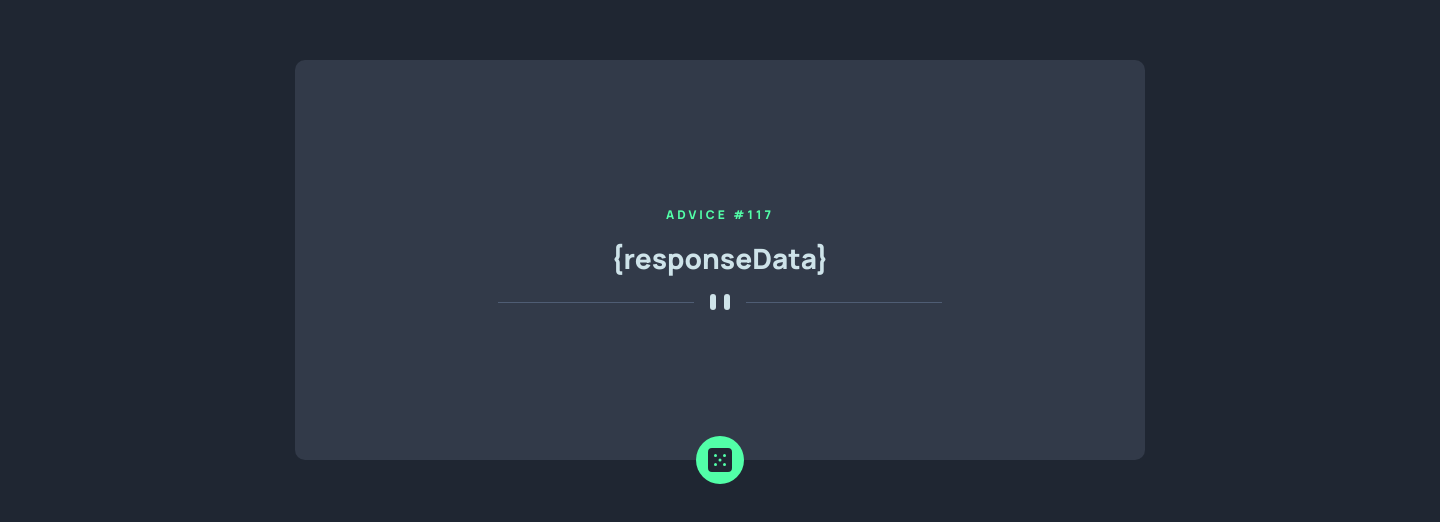
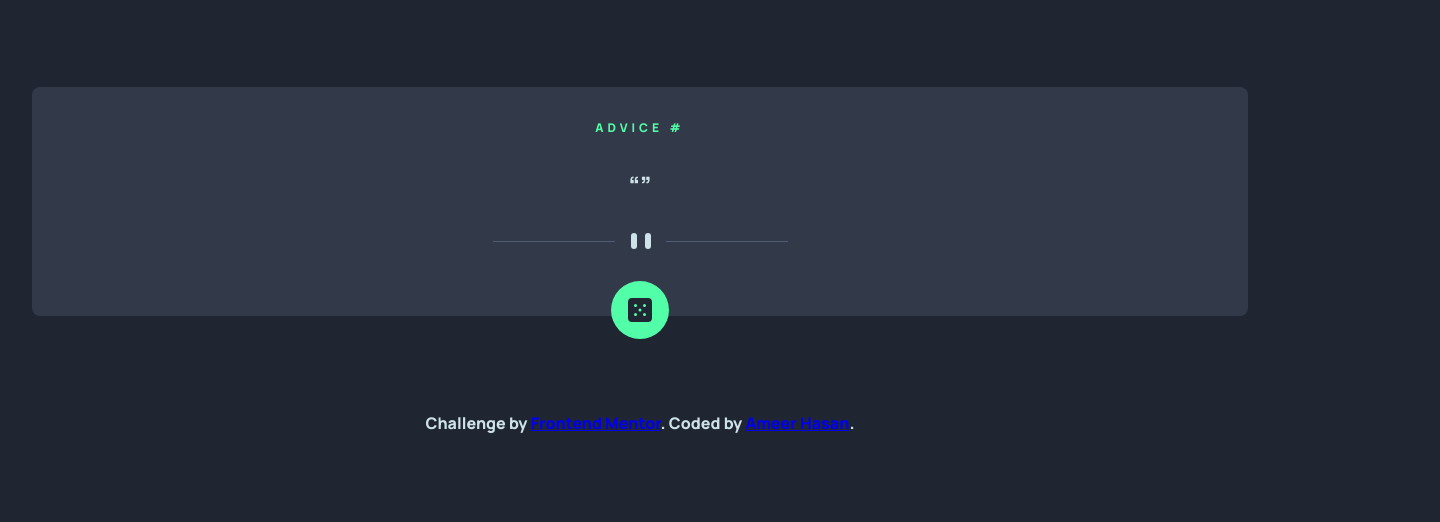
Before and after one commit to Ameerusa86/advice-generator-app-main, a plain HTML site: page index.html in a window 1280 px wide. Shown: the part 140-662 px from the top of the page, 1440 px wide, since content can reach past the window. Drawn offline with Linux system fonts and the light colour scheme; no server answers.

Commit message:
updating and adding more responsivness

```diff
--- a/index.html
+++ b/index.html
@@ -10,17 +10,20 @@
   <title>Frontend Mentor | Advice generator app</title>
 <body>
 
- <div class="card">
-  <h3>advice <span id="advice_number">#117</span></h3>
-  <p class="qoute" id="quote">{responseData}</p>
+  <div class="main">
+    <div class="container">
+      <p class="p">advice #<span id="id"></span></p>
+      <q id="data"></q>
+      <svg class="desc" width="444" height="16" xmlns="http://www.w3.org/2000/svg"><g fill="none" fill-rule="evenodd"><path fill="#4F5D74" d="M0 8h196v1H0zM248 8h196v1H248z"/><g transform="translate(212)" fill="#CEE3E9"><rect width="6" height="16" rx="3"/><rect x="14" width="6" height="16" rx="3"/></g></g></svg>
+      <svg class="mob" width="295" height="16" xmlns="http://www.w3.org/2000/svg"><g fill="none" fill-rule="evenodd"><path fill="#4F5D74" d="M0 8h122v1H0zM173 8h122v1H173z"/><g transform="translate(138)" fill="#CEE3E9"><rect width="6" height="16" rx="3"/><rect x="14" width="6" height="16" rx="3"/></g></g></svg>
+      <div class="circle" onclick="change()"><svg width="24" height="24" xmlns="http://www.w3.org/2000/svg"><path d="M20 0H4a4.005 4.005 0 0 0-4 4v16a4.005 4.005 0 0 0 4 4h16a4.005 4.005 0 0 0 4-4V4a4.005 4.005 0 0 0-4-4ZM7.5 18a1.5 1.5 0 1 1 0-3 1.5 1.5 0 0 1 0 3Zm0-9a1.5 1.5 0 1 1 0-3 1.5 1.5 0 0 1 0 3Zm4.5 4.5a1.5 1.5 0 1 1 0-3 1.5 1.5 0 0 1 0 3Zm4.5 4.5a1.5 1.5 0 1 1 0-3 1.5 1.5 0 0 1 0 3Zm0-9a1.5 1.5 0 1 1 0-3 1.5 1.5 0 0 1 0 3Z" fill="#202733"/></svg></div>
+    </div>
 
-  <div class="line">
-    <svg width="444" height="16" xmlns="http://www.w3.org/2000/svg"><g fill="none" fill-rule="evenodd"><path fill="#4F5D74" d="M0 8h196v1H0zM248 8h196v1H248z"/><g transform="translate(212)" fill="#CEE3E9"><rect width="6" height="16" rx="3"/><rect x="14" width="6" height="16" rx="3"/></g></g></svg>
-      </div>
-      <div class="dice_icon">
-        <svg width="24" height="24" xmlns="http://www.w3.org/2000/svg"><path d="M20 0H4a4.005 4.005 0 0 0-4 4v16a4.005 4.005 0 0 0 4 4h16a4.005 4.005 0 0 0 4-4V4a4.005 4.005 0 0 0-4-4ZM7.5 18a1.5 1.5 0 1 1 0-3 1.5 1.5 0 0 1 0 3Zm0-9a1.5 1.5 0 1 1 0-3 1.5 1.5 0 0 1 0 3Zm4.5 4.5a1.5 1.5 0 1 1 0-3 1.5 1.5 0 0 1 0 3Zm4.5 4.5a1.5 1.5 0 1 1 0-3 1.5 1.5 0 0 1 0 3Zm0-9a1.5 1.5 0 1 1 0-3 1.5 1.5 0 0 1 0 3Z" fill="#202733"/></svg>
-      </div>
-</div>
+ <div class="attribution">
+    Challenge by <a href="https://www.frontendmentor.io?ref=challenge" target="_blank">Frontend Mentor</a>.
+    Coded by <a href="#">Ameer Hasan</a>.
+  </div>
+
   <script src="index.js"></script>
 </body>
 </html>
--- a/index.js
+++ b/index.js
@@ -1,13 +1,23 @@
 // DOM Elements
-const number = document.getElementById("advice_number");
-const quote = document.getElementById("quote");
+const number = document.getElementById("id");
+const quote = document.getElementById("data");
 
 // API
 const api = "https://api.adviceslip.com/advice";
 
-const API = fetch(api)
-  .then((response) => response.json())
-  .then((data) => {
-    quote.innerHTML = data.slip.advice;
-    number.innerText = data.slip.id;
-  });
+async function fetchData() {
+  try {
+    const res = await fetch(api);
+    const adviceData = await res.json();
+    number.innerHTML = adviceData.slip.id;
+    quote.innerHTML = adviceData.slip.advice;
+  } catch (e) {
+    console.error(e);
+  }
+}
+
+fetchData();
+
+function change() {
+  fetchData();
+}
--- a/style.css
+++ b/style.css
@@ -15,61 +15,83 @@
   --Dark-Blue: hsl(218, 23%, 16%);
 }
 
-body {
-  width: 1440px;
+.main {
   height: 100vh;
-  background-color: var(--Dark-Blue);
-  margin-left: auto;
-  margin-right: auto;
-  display: flex;
-  place-items: center;
-  font-family: "manrope", sans-serif;
-}
-
-.card {
-  width: 850px;
-  height: 400px;
-  background-color: var(--Dark-Grayish-Blue);
-  border-radius: 10px;
-  display: flex;
-  flex-direction: column;
-  justify-content: center;
-  align-items: center;
-  margin: auto;
-}
-
-.card h3 {
-  color: var(--neon-green);
-  text-transform: uppercase;
-  letter-spacing: 3px;
-  margin-bottom: 1rem;
-  font-size: 0.75rem;
-}
-
-.card p {
-  color: var(--light-cyan);
-  padding: 0 2rem;
-  font-size: 28px;
-}
-
-.line {
-  margin-top: 1rem;
-}
-
-.dice_icon {
-  position: absolute;
-  width: 3rem;
-  height: 3rem;
-  border-radius: 50%;
-  background-color: var(--neon-green);
+  width: 100%;
   display: flex;
   justify-content: center;
   align-items: center;
-  margin-top: 25rem;
+  flex-direction: column;
+  background-color: var(--Dark-Blue);
+  font-family: "Manrope", sans-serif;
+  color: var(--light-cyan);
 }
 
-@media (max-width: 375px) {
-  .card {
-    width: 600px;
+.container {
+  width: 500px;
+  background-color: var(--Dark-Grayish-Blue);
+  border-radius: 8px;
+  padding: 2rem;
+  text-align: center;
+  display: flex;
+  justify-content: center;
+  align-items: center;
+  flex-direction: column;
+  gap: 2rem;
+  margin-bottom: 6rem;
+}
+
+.p {
+  text-transform: uppercase;
+  color: var(--neon-green);
+  letter-spacing: 4px;
+  font-size: 12px;
+}
+
+#data {
+  font-size: 1.5rem;
+  color: var(--light-cyan);
+}
+
+.circle {
+  margin-bottom: -55px;
+  border-radius: 50%;
+  width: 58px;
+  height: 58px;
+  display: flex;
+  justify-content: center;
+  align-items: center;
+  z-index: 1;
+  background-color: var(--neon-green);
+  cursor: pointer;
+}
+
+.circle:hover {
+  box-shadow: 0 0 30px var(--neon-green);
+}
+.mob {
+  display: none;
+}
+
+.desc {
+  display: flex;
+}
+
+@media only screen and (max-device-width: 812px) {
+  body {
+    background-color: var(--Dark-Blue);
+  }
+  .main {
+    height: 100vh;
+    width: 100%;
+  }
+  .container {
+    width: 95%;
+  }
+  .desc {
+    display: none;
+  }
+  .mob {
+    display: flex;
   }
 }
```
